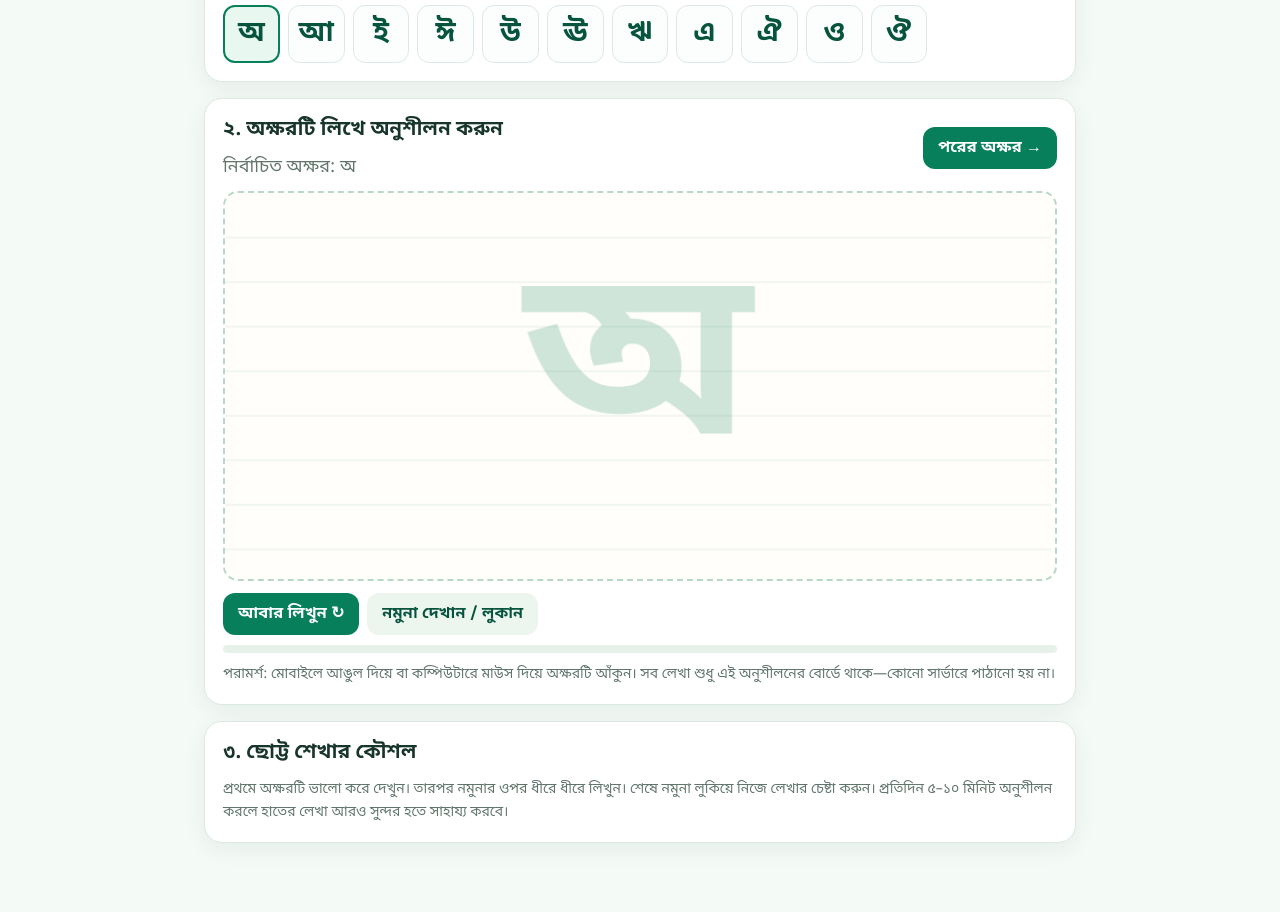
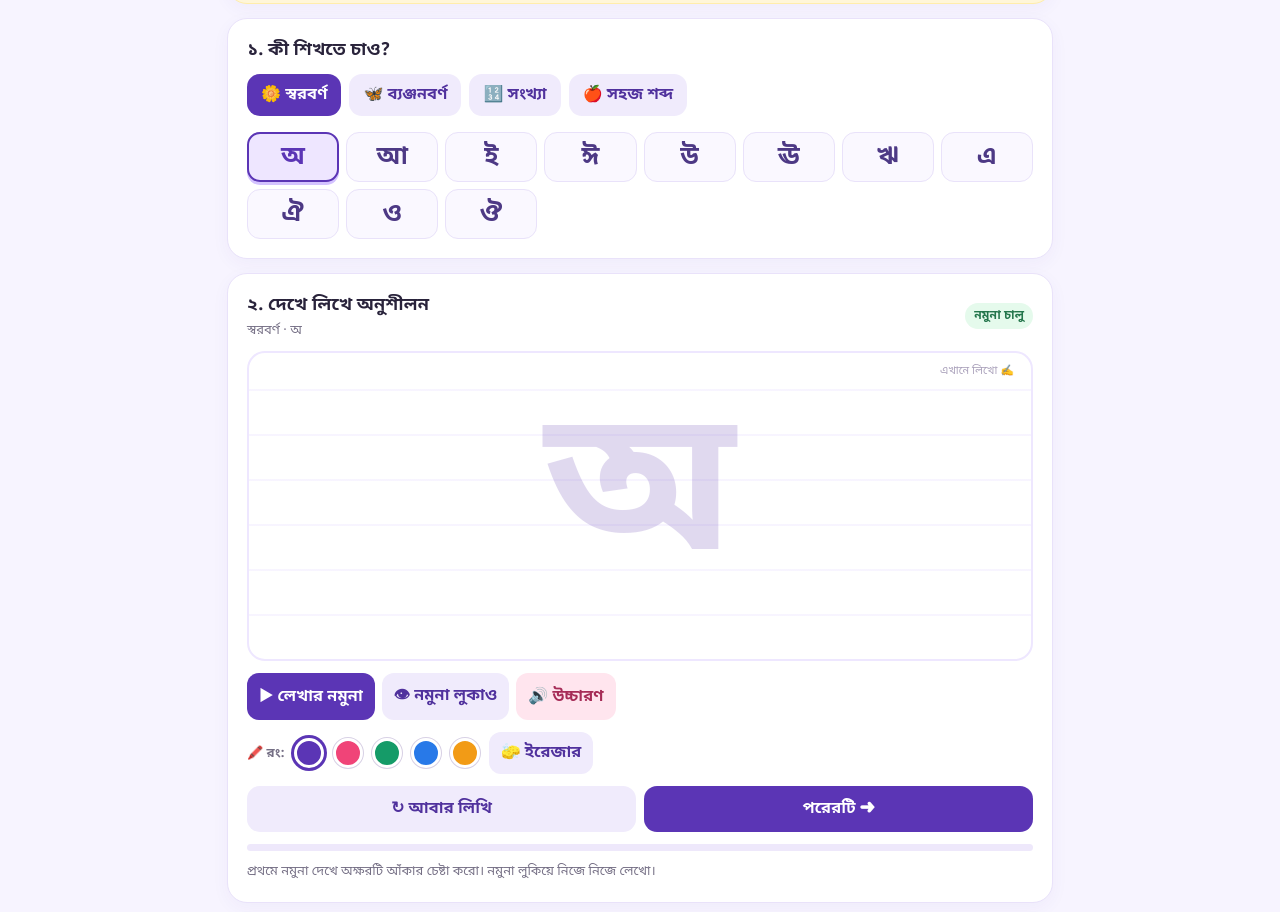
Before and after one commit to muyeedsarker/bangla-writing-tutor, a plain HTML site: page index.html in a window 1280 px wide. Shown: the part 251-1163 px from the top of the page. Drawn offline with Linux system fonts and the light colour scheme.

Commit message:
Upgrade Bangla writing tutor with tracing tools and kid-friendly UI

```diff
--- a/index.html
+++ b/index.html
@@ -1,68 +1,62 @@
 <!doctype html>
 <html lang="bn">
 <head>
-<meta charset="utf-8">
-<meta name="viewport" content="width=device-width, initial-scale=1">
-<meta name="theme-color" content="#087f5b">
-<title>বাংলা লেখা শিখি | Bangla Writing Tutor</title>
+<meta charset="utf-8"><meta name="viewport" content="width=device-width,initial-scale=1,viewport-fit=cover">
+<meta name="theme-color" content="#5b35b5"><meta name="description" content="শিশুদের বাংলা বর্ণমালা ও সংখ্যা লেখা শেখার মজার অ্যাপ">
+<link rel="manifest" href="./manifest.json">
+<title>বাংলা হাতেখড়ি — Bangla Writing Tutor</title>
 <style>
-:root{--green:#087f5b;--deep:#07543e;--mint:#e8f7ef;--ink:#18352b;--muted:#61756c;--line:#dce9e1;--paper:#fff}
-*{box-sizing:border-box}body{margin:0;background:#f4faf6;color:var(--ink);font-family:"Noto Sans Bengali","Hind Siliguri",system-ui,sans-serif}
-header{background:linear-gradient(135deg,#087f5b,#0b9a70);color:white;padding:24px 16px 28px;text-align:center}
-header .logo{font-size:34px;font-weight:900;line-height:1.2}header p{margin:8px 0 0;color:#e4fff2;font-size:15px}
-main{max-width:900px;margin:20px auto;padding:0 14px 36px}.panel{background:white;border:1px solid var(--line);border-radius:18px;padding:18px;margin-bottom:16px;box-shadow:0 6px 22px #123b2410}
-h2{font-size:20px;margin:0 0 12px}.tabs{display:flex;gap:8px;flex-wrap:wrap;margin-bottom:14px}
-button{font:inherit;cursor:pointer;border:0;border-radius:12px;padding:10px 15px;background:#edf5ef;color:var(--deep);font-weight:700}
-button.active,button.primary{background:var(--green);color:white}button:focus-visible{outline:3px solid #f0b429;outline-offset:2px}
-.letters{display:grid;grid-template-columns:repeat(auto-fill,minmax(56px,1fr));gap:8px}
-.letter{font-size:28px;min-height:58px;border:1px solid var(--line);background:#fbfefc;padding:5px}.letter.active{background:var(--mint);border:2px solid var(--green);color:var(--deep)}
-.practice-head{display:flex;justify-content:space-between;align-items:center;gap:12px;flex-wrap:wrap}.chosen{font-size:18px;color:var(--muted)}
-#board{display:block;width:100%;height:min(58vh,390px);min-height:250px;border:2px dashed #b7d8c6;border-radius:15px;background-color:#fffefa;touch-action:none;margin:12px 0}
-.actions{display:flex;gap:8px;flex-wrap:wrap}.tip{color:var(--muted);font-size:14px;line-height:1.65;margin:10px 0 0}
-.progress{height:8px;background:#e7f1ea;border-radius:99px;overflow:hidden;margin-top:10px}.progress span{display:block;height:100%;width:0;background:#12a36f;transition:width .2s}
-footer{text-align:center;color:var(--muted);font-size:13px;padding:10px}
-@media(max-width:480px){header{padding:20px 12px}.panel{padding:14px}.letter{font-size:25px;min-height:52px}main{margin-top:14px}}
+:root{--purple:#5b35b5;--purple2:#7b55d9;--pink:#ff729f;--yellow:#ffd45c;--mint:#dff8e9;--ink:#29233b;--muted:#746e84;--bg:#f7f4ff;--card:#fff;--line:#e9e2fa}
+*{box-sizing:border-box}body{margin:0;background:var(--bg);color:var(--ink);font-family:"Noto Sans Bengali","Hind Siliguri",system-ui,sans-serif}button{font:inherit;cursor:pointer;border:0;touch-action:manipulation}header{background:linear-gradient(135deg,#4d2aab,#8157dc);color:white;padding:20px 16px 25px;border-radius:0 0 28px 28px;text-align:center}header .brand{font-size:28px;font-weight:900}header p{margin:5px 0 0;color:#eee5ff;font-size:14px}.mascot{font-size:34px}
+main{max-width:850px;margin:16px auto;padding:0 12px 32px}.card{background:var(--card);border:1px solid var(--line);border-radius:20px;padding:16px;margin-bottom:14px;box-shadow:0 5px 18px #4d2aab0b}.welcome{display:flex;align-items:center;gap:12px;background:#fff6d8;border-color:#ffedab}.welcome .emoji{font-size:34px}.welcome p{margin:3px 0;font-size:14px;color:#63552b}.section-title{font-size:18px;font-weight:900;margin:0 0 12px}.category-row{display:flex;gap:8px;overflow:auto;padding-bottom:4px}.category{white-space:nowrap;border-radius:13px;padding:10px 14px;background:#f0ebfc;color:#50319d;font-weight:800}.category.active{background:var(--purple);color:white}.letter-grid{display:grid;grid-template-columns:repeat(6,minmax(0,1fr));gap:7px;margin-top:12px}.letter{min-width:0;min-height:50px;border-radius:13px;background:#faf8ff;border:1px solid var(--line);font-size:25px;font-weight:700;color:#4d3985}.letter.active{background:#eee6ff;border:2px solid var(--purple);color:var(--purple);box-shadow:0 3px 0 #d4c3ff}
+.learn-top{display:flex;justify-content:space-between;align-items:center;gap:10px;flex-wrap:wrap}.sub{font-size:13px;color:var(--muted)}.big-letter{font-size:24px;font-weight:900}.stage{position:relative;margin:12px 0;border-radius:18px;overflow:hidden;border:2px solid #eee7ff;background:repeating-linear-gradient(0deg,#fff 0px,#fff 43px,#f0eaff 44px,#fff 45px);height:270px;touch-action:none}.stage canvas{position:absolute;inset:0;width:100%;height:100%;touch-action:none}.stage-label{position:absolute;right:10px;top:8px;font-size:11px;color:#a9a0ba;background:#ffffffbd;padding:3px 7px;border-radius:8px;pointer-events:none}
+.tools{display:flex;flex-wrap:wrap;gap:7px}.tool{border-radius:12px;padding:10px 12px;background:#f0ebfc;color:#50319d;font-weight:800}.tool.primary{background:var(--purple);color:white}.tool.pink{background:#ffe5ee;color:#a62c57}.tool:focus-visible,.letter:focus-visible,.category:focus-visible{outline:3px solid var(--yellow);outline-offset:2px}.colors{display:flex;align-items:center;gap:9px;flex-wrap:wrap;margin:12px 0}.color{width:30px;height:30px;border-radius:50%;border:3px solid white;box-shadow:0 0 0 1px #d8d1e5}.color.active{box-shadow:0 0 0 3px var(--purple)}.small-label{font-size:13px;color:var(--muted);font-weight:700}.bottom-actions{display:grid;grid-template-columns:1fr 1fr;gap:8px;margin-top:12px}.bottom-actions button{padding:12px 8px;border-radius:13px;font-weight:800}.primary{background:var(--purple);color:white}.secondary{background:#f0ebfc;color:#50319d}.progress-line{height:7px;background:#eee8fb;border-radius:9px;overflow:hidden;margin-top:12px}.progress-line span{display:block;width:0;height:100%;background:linear-gradient(90deg,#ff729f,#7b55d9);transition:width .2s}.tip{font-size:13px;line-height:1.7;color:var(--muted);margin:10px 0 0}.pill{font-size:12px;background:#e5faec;color:#24764c;padding:5px 9px;border-radius:99px;font-weight:800}footer{text-align:center;color:#958ba9;font-size:12px;padding:4px 12px 20px}
+@media(min-width:650px){.letter-grid{grid-template-columns:repeat(8,minmax(0,1fr))}.stage{height:310px}.card{padding:19px}}@media(max-width:380px){.letter-grid{grid-template-columns:repeat(5,minmax(0,1fr))}.stage{height:235px}.brand{font-size:24px!important}}
 </style>
 </head>
 <body>
-<header><div class="logo">✍️ বাংলা লেখা শিখি</div><p>অক্ষর চিনুন • দেখে লিখুন • নিজে অনুশীলন করুন</p></header>
+<header><div class="mascot">🌈 ✍️ ⭐</div><div class="brand">বাংলা হাতেখড়ি</div><p>দেখে দেখে লিখি, আনন্দে বাংলা শিখি!</p></header>
 <main>
-<section class="panel">
-<h2>১. অক্ষর বেছে নিন</h2>
-<div class="tabs"><button class="active" data-kind="vowel">স্বরবর্ণ</button><button data-kind="consonant">ব্যঞ্জনবর্ণ</button><button data-kind="digits">বাংলা সংখ্যা</button></div>
-<div class="letters" id="letters" aria-label="অক্ষর নির্বাচন"></div>
+<section class="card welcome"><div class="emoji">🧒📚</div><div><strong>চলো, অক্ষর শিখি!</strong><p>অক্ষর বেছে নাও, নমুনা দেখো, তারপর আঙুল দিয়ে লেখো।</p></div></section>
+<section class="card">
+<h2 class="section-title">১. কী শিখতে চাও?</h2>
+<div class="category-row"><button class="category active" data-kind="vowel">🌼 স্বরবর্ণ</button><button class="category" data-kind="consonant">🦋 ব্যঞ্জনবর্ণ</button><button class="category" data-kind="digits">🔢 সংখ্যা</button><button class="category" data-kind="words">🍎 সহজ শব্দ</button></div>
+<div class="letter-grid" id="letterGrid"></div>
 </section>
-<section class="panel">
-<div class="practice-head"><div><h2>২. অক্ষরটি লিখে অনুশীলন করুন</h2><div class="chosen" id="chosen">নির্বাচিত অক্ষর: অ</div></div><button id="next" class="primary">পরের অক্ষর →</button></div>
-<canvas id="board" aria-label="এখানে আঙুল বা মাউস দিয়ে লিখুন"></canvas>
-<div class="actions"><button class="primary" id="clear">আবার লিখুন ↻</button><button id="guide">নমুনা দেখান / লুকান</button></div>
-<div class="progress"><span id="progress"></span></div>
-<p class="tip">পরামর্শ: মোবাইলে আঙুল দিয়ে বা কম্পিউটারে মাউস দিয়ে অক্ষরটি আঁকুন। সব লেখা শুধু এই অনুশীলনের বোর্ডে থাকে—কোনো সার্ভারে পাঠানো হয় না।</p>
+<section class="card">
+<div class="learn-top"><div><div class="section-title" style="margin-bottom:3px">২. দেখে লিখে অনুশীলন</div><div class="sub" id="letterName">নির্বাচিত অক্ষর: অ</div></div><span class="pill" id="modePill">নমুনা চালু</span></div>
+<div class="stage"><canvas id="board" aria-label="এখানে আঙুল বা মাউস দিয়ে লিখুন"></canvas><div class="stage-label">এখানে লিখো ✍️</div></div>
+<div class="tools"><button class="tool primary" id="preview">▶ লেখার নমুনা</button><button class="tool" id="toggleGuide">👁 নমুনা লুকাও</button><button class="tool pink" id="speak">🔊 উচ্চারণ</button></div>
+<div class="colors"><span class="small-label">🖍️ রং:</span><button class="color active" data-color="#5b35b5" style="background:#5b35b5" aria-label="বেগুনি"></button><button class="color" data-color="#f04478" style="background:#f04478" aria-label="গোলাপি"></button><button class="color" data-color="#159b68" style="background:#159b68" aria-label="সবুজ"></button><button class="color" data-color="#2879e8" style="background:#2879e8" aria-label="নীল"></button><button class="color" data-color="#f29b16" style="background:#f29b16" aria-label="কমলা"></button><button class="tool" id="eraser">🧽 ইরেজার</button></div>
+<div class="bottom-actions"><button class="secondary" id="clear">↻ আবার লিখি</button><button class="primary" id="next">পরেরটি ➜</button></div>
+<div class="progress-line"><span id="progress"></span></div><p class="tip" id="tip">প্রথমে নমুনা দেখে অক্ষরটি আঁকার চেষ্টা করো। নমুনা লুকিয়ে নিজে নিজে লেখো।</p>
 </section>
-<section class="panel"><h2>৩. ছোট্ট শেখার কৌশল</h2><p class="tip">প্রথমে অক্ষরটি ভালো করে দেখুন। তারপর নমুনার ওপর ধীরে ধীরে লিখুন। শেষে নমুনা লুকিয়ে নিজে লেখার চেষ্টা করুন। প্রতিদিন ৫–১০ মিনিট অনুশীলন করলে হাতের লেখা আরও সুন্দর হতে সাহায্য করবে।</p></section>
-</main><footer>Bangla Writing Tutor · বাংলা শেখা হোক আনন্দের</footer>
+<section class="card"><h2 class="section-title">🏆 আমার শেখা</h2><div><strong id="learned">০টি অক্ষর অনুশীলন</strong><p class="tip">প্রতিটি অক্ষর অনুশীলন করলে এখানে তোমার অগ্রগতি দেখা যাবে। অগ্রগতি এই ডিভাইসেই সংরক্ষিত থাকবে।</p></div></section>
+</main><footer>বাংলা হাতেখড়ি · শিশু ও নতুন শিক্ষার্থীদের জন্য 💜</footer>
 <script>
-const groups={
- vowel:[...'অআইঈউঊঋএঐওঔ'],
- consonant:[...'কখগঘঙচছজঝঞটঠডঢণতথদধনপফবভমযরলশষসহড়ঢ়য়'],
- digits:[...'০১২৩৪৫৬৭৮৯']
-};
-let kind='vowel', selected=0, showGuide=true, strokes=0;
-const lettersEl=document.getElementById('letters'), chosenEl=document.getElementById('chosen'), board=document.getElementById('board'), ctx=board.getContext('2d');
-function current(){return groups[kind][selected]}
-function drawLetters(){lettersEl.innerHTML='';groups[kind].forEach((letter,i)=>{const b=document.createElement('button');b.className='letter'+(i===selected?' active':'');b.textContent=letter;b.setAttribute('aria-label','অক্ষর '+letter);b.onclick=()=>{selected=i;render()};lettersEl.appendChild(b)})}
-function fitCanvas(){const dpr=window.devicePixelRatio||1,rect=board.getBoundingClientRect();board.width=Math.round(rect.width*dpr);board.height=Math.round(rect.height*dpr);ctx.setTransform(dpr,0,0,dpr,0,0);paint()}
-function paint(){const w=board.clientWidth,h=board.clientHeight;ctx.clearRect(0,0,w,h);ctx.fillStyle='#fffefa';ctx.fillRect(0,0,w,h);ctx.strokeStyle='#e5eee7';ctx.lineWidth=1;for(let y=45;y<h;y+=45){ctx.beginPath();ctx.moveTo(0,y);ctx.lineTo(w,y);ctx.stroke()}if(showGuide){ctx.save();ctx.globalAlpha=.20;ctx.fillStyle='#16845c';ctx.textAlign='center';ctx.textBaseline='middle';ctx.font='bold '+Math.min(h*.62,w*.55)+'px "Noto Sans Bengali","Hind Siliguri",sans-serif';ctx.fillText(current(),w/2,h/2+4);ctx.restore()}}
-function render(){drawLetters();chosenEl.textContent='নির্বাচিত অক্ষর: '+current();document.getElementById('progress').style.width='0%';strokes=0;fitCanvas()}
-document.querySelectorAll('[data-kind]').forEach(b=>b.onclick=()=>{kind=b.dataset.kind;selected=0;document.querySelectorAll('[data-kind]').forEach(x=>x.classList.toggle('active',x===b));render()});
-document.getElementById('next').onclick=()=>{selected=(selected+1)%groups[kind].length;render()};
-document.getElementById('clear').onclick=()=>{strokes=0;paint();document.getElementById('progress').style.width='0%'};
-document.getElementById('guide').onclick=()=>{showGuide=!showGuide;paint()};
-let drawing=false,last=null;
-function point(e){const r=board.getBoundingClientRect();return{x:e.clientX-r.left,y:e.clientY-r.top}}
-board.addEventListener('pointerdown',e=>{drawing=true;last=point(e);board.setPointerCapture(e.pointerId);ctx.beginPath();ctx.moveTo(last.x,last.y);ctx.strokeStyle='#087f5b';ctx.lineWidth=6;ctx.lineCap='round';ctx.lineJoin='round'});
-board.addEventListener('pointermove',e=>{if(!drawing)return;const p=point(e);ctx.lineTo(p.x,p.y);ctx.stroke();last=p;strokes++;document.getElementById('progress').style.width=Math.min(100,strokes/3)+'%'});
-function stop(){drawing=false;last=null}board.addEventListener('pointerup',stop);board.addEventListener('pointercancel',stop);board.addEventListener('lostpointercapture',stop);
-window.addEventListener('resize',fitCanvas);render();
+const sets={vowel:['অ','আ','ই','ঈ','উ','ঊ','ঋ','এ','ঐ','ও','ঔ'],consonant:['ক','খ','গ','ঘ','ঙ','চ','ছ','জ','ঝ','ঞ','ট','ঠ','ড','ঢ','ণ','ত','থ','দ','ধ','ন','প','ফ','ব','ভ','ম','য','র','ল','শ','ষ','স','হ','ড়','ঢ়','য়'],digits:['০','১','২','৩','৪','৫','৬','৭','৮','৯'],words:['মা','বাবা','আম','জল','ফুল','বই','ঘর','মাছ']};
+const names={vowel:'স্বরবর্ণ',consonant:'ব্যঞ্জনবর্ণ',digits:'বাংলা সংখ্যা',words:'সহজ শব্দ'};
+let kind='vowel',idx=0,guide=true,color='#5b35b5',erasing=false,drawn=0,previewTimer=null;
+const grid=document.getElementById('letterGrid'),canvas=document.getElementById('board'),ctx=canvas.getContext('2d');
+const current=()=>sets[kind][idx]||sets.vowel[0];
+function fit(){const r=canvas.getBoundingClientRect(),d=window.devicePixelRatio||1;canvas.width=Math.max(1,Math.round(r.width*d));canvas.height=Math.max(1,Math.round(r.height*d));ctx.setTransform(d,0,0,d,0,0);paint()}
+function paint(){const w=canvas.clientWidth,h=canvas.clientHeight;ctx.clearRect(0,0,w,h);if(guide){ctx.save();ctx.globalAlpha=.22;ctx.fillStyle='#7150b7';ctx.textAlign='center';ctx.textBaseline='middle';ctx.font='bold '+Math.min(h*.65,w/(current().length||1)*1.25)+'px "Noto Sans Bengali","Hind Siliguri",sans-serif';ctx.fillText(current(),w/2,h/2+5);ctx.restore()}}
+function render(){grid.innerHTML='';sets[kind].forEach((ch,i)=>{const b=document.createElement('button');b.className='letter'+(i===idx?' active':'');b.textContent=ch;b.setAttribute('aria-label',ch+' বেছে নিন');b.onclick=()=>{idx=i;render()};grid.appendChild(b)});document.getElementById('letterName').textContent=names[kind]+' · '+current();document.getElementById('modePill').textContent=guide?'নমুনা চালু':'নিজে লেখো';document.getElementById('toggleGuide').textContent=guide?'👁 নমুনা লুকাও':'👁 নমুনা দেখাও';document.getElementById('progress').style.width='0%';drawn=0;paint();updateLearned()}
+function updateLearned(){let a=[];try{a=JSON.parse(localStorage.getItem('banglaTutorLearned')||'[]')}catch(e){}document.getElementById('learned').textContent=(a.length.toLocaleString('bn-BD'))+'টি অক্ষর অনুশীলন'}
+document.querySelectorAll('[data-kind]').forEach(b=>b.addEventListener('click',()=>{kind=b.dataset.kind;idx=0;document.querySelectorAll('[data-kind]').forEach(x=>x.classList.toggle('active',x===b));render()}));
+document.querySelectorAll('[data-color]').forEach(b=>b.addEventListener('click',()=>{color=b.dataset.color;erasing=false;document.querySelectorAll('[data-color]').forEach(x=>x.classList.toggle('active',x===b));document.getElementById('eraser').classList.remove('primary')}));
+document.getElementById('eraser').onclick=()=>{erasing=!erasing;document.getElementById('eraser').classList.toggle('primary',erasing)};
+document.getElementById('toggleGuide').onclick=()=>{guide=!guide;render()};
+document.getElementById('clear').onclick=()=>{drawn=0;paint();document.getElementById('progress').style.width='0%'};
+document.getElementById('next').onclick=()=>{idx=(idx+1)%sets[kind].length;render()};
+document.getElementById('speak').onclick=()=>{if(!('speechSynthesis'in window)){alert('আপনার ব্রাউজারে উচ্চারণ শোনার সুবিধা নেই।');return}speechSynthesis.cancel();const u=new SpeechSynthesisUtterance(current());u.lang='bn-BD';u.rate=.72;speechSynthesis.speak(u)};
+document.getElementById('preview').onclick=()=>{guide=true;render();const pill=document.getElementById('modePill');pill.textContent='✨ নমুনা দেখুন';setTimeout(()=>{if(pill.isConnected)pill.textContent=guide?'নমুনা চালু':'নিজে লেখো'},1800)};
+let down=false,last=null;
+function pos(e){const r=canvas.getBoundingClientRect();return{x:e.clientX-r.left,y:e.clientY-r.top}}
+canvas.addEventListener('pointerdown',e=>{down=true;canvas.setPointerCapture(e.pointerId);last=pos(e);ctx.beginPath();ctx.moveTo(last.x,last.y);ctx.lineCap='round';ctx.lineJoin='round';ctx.lineWidth=7;ctx.strokeStyle=erasing?'#ffffff':color});
+canvas.addEventListener('pointermove',e=>{if(!down)return;const p=pos(e);ctx.lineTo(p.x,p.y);ctx.stroke();last=p;drawn++;document.getElementById('progress').style.width=Math.min(100,drawn*1.3)+'%';if(drawn>8){try{let a=JSON.parse(localStorage.getItem('banglaTutorLearned')||'[]');if(!a.includes(kind+':'+current())){a.push(kind+':'+current());localStorage.setItem('banglaTutorLearned',JSON.stringify(a));updateLearned()}}catch(err){}}});
+function stop(){down=false;last=null}canvas.addEventListener('pointerup',stop);canvas.addEventListener('pointercancel',stop);canvas.addEventListener('lostpointercapture',stop);
+if('serviceWorker'in navigator && location.protocol.startsWith('http'))window.addEventListener('load',()=>navigator.serviceWorker.register('./sw.js').catch(()=>{}));
+window.addEventListener('resize',fit);render();fit();
 </script>
 </body></html>
```
